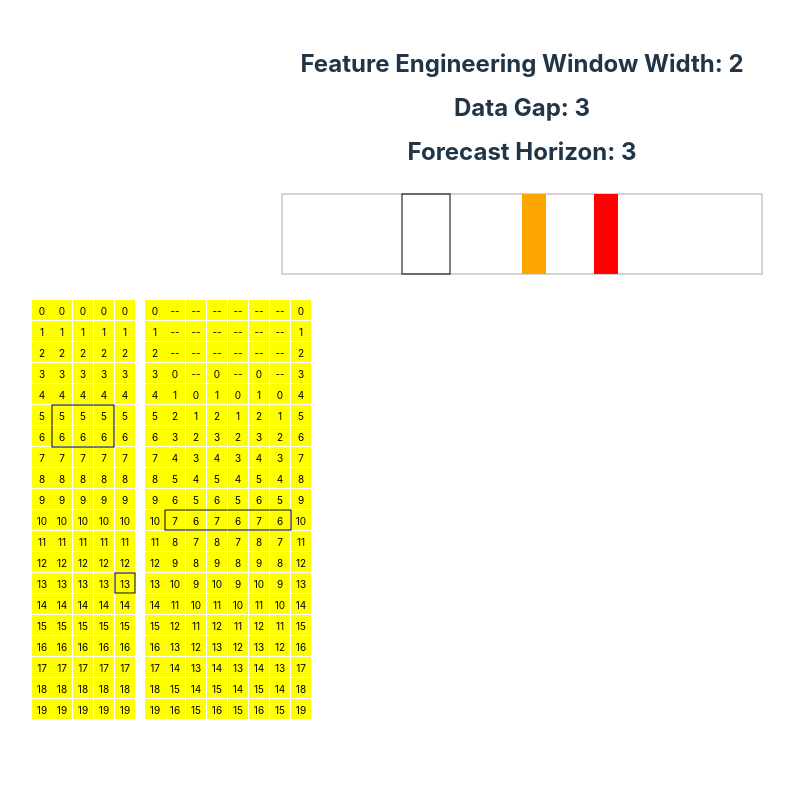
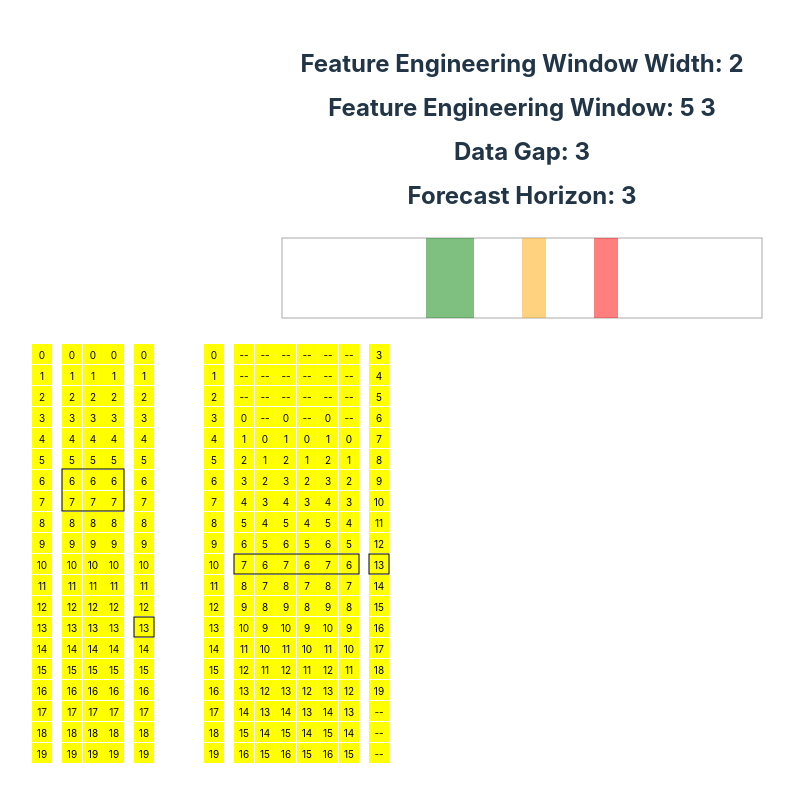
Before and after one commit to dvreed77/data-manipulation, a React (Vite) app: page / in a window 1280 px wide. Shown: the top 802 px of the page, without its empty margins (118-912 px from the left). Built offline with nearby package versions, Linux system fonts and the light colour scheme.

Commit message:
fixed margins

```diff
--- a/src/App.tsx
+++ b/src/App.tsx
@@ -97,6 +97,7 @@ function App() {
     feWindow:
       problemConfig.featureEngineeringEnd -
       problemConfig.featureEngineeringStart,
+    forecastHorizon: problemConfig.forecastHorizon,
   });
 
   const handleProblemChange = (newProblemConfig: ProblemConfig) => {
@@ -112,6 +113,10 @@ function App() {
           {problemConfig.featureEngineeringEnd -
             problemConfig.featureEngineeringStart}
         </h2>
+        <h2>
+          Feature Engineering Window:{" "}
+          {`${-problemConfig.featureEngineeringStart} ${-problemConfig.featureEngineeringEnd}`}
+        </h2>
         <h2>Data Gap: {-problemConfig.featureEngineeringEnd}</h2>
         <h2>Forecast Horizon: {problemConfig.forecastHorizon}</h2>
       </div>
@@ -122,22 +127,18 @@ function App() {
         onChange={handleProblemChange}
       />
       <svg width={1000} height={1000}>
-        {/* {s.draw({ cellSize, x: 0, y: 0 })}
-        {s.lag(1, true).draw({ cellSize, x: cellSize + 1, y: 0 })}
-        {s.lag(1, true).draw({ cellSize, x: 2 * (cellSize + 1), y: 0 })}
-        {s.lag(1, true).draw({ cellSize, x: 3 * (cellSize + 1), y: 0 })}
-        {w.draw({ cellSize })} */}
-        {df1.draw({ cellSize })}
+        {df1.draw()}
 
         <rect
-          x={10 + cellSize} //TODO(dreed): hardcoding gap here
+          x={df1.marginLeft + df1.cellSize + df1.gap1} //TODO(dreed): hardcoding gap here
           y={
-            10 +
-            (cellSize + 1) *
-              (forecastPt + problemConfig.featureEngineeringStart)
+            df1.marginTop +
+            (df1.cellSize + df1.cellGap) *
+              (forecastPt + problemConfig.featureEngineeringStart) +
+            df1.cellSize
           }
           //TODO(dreed): hardcoding padding of 1 here
-          width={df1.columns.length * (cellSize + 1) - 1}
+          width={df1.dataWidth}
           height={
             (cellSize + 1) *
             (problemConfig.featureEngineeringEnd -
@@ -147,22 +148,40 @@ function App() {
           fill="none"
         />
         <rect
-          x={10 + cellSize + df1.columns.length * (cellSize + 1)} //TODO(dreed): hardcoding gap here
-          y={10 + (cellSize + 1) * (forecastPt + problemConfig.forecastHorizon)}
-          //TODO(dreed): hardcoding padding of 1 here
+          x={
+            df1.marginLeft + df1.cellSize + df1.gap1 + df1.dataWidth + df1.gap2
+          }
+          y={
+            df1.marginTop +
+            (cellSize + 1) * (forecastPt + problemConfig.forecastHorizon)
+          }
           width={cellSize}
           height={cellSize}
           stroke="black"
           fill="none"
         />
 
-        <g transform={`translate(${(cellSize + 1) * 3 + 50},0)`}>
-          {df2.draw({ cellSize })}
+        <g transform={`translate(${df1.width + 50}, 0)`}>
+          {df2.draw()}
           <rect
-            x={10 + cellSize} //TODO(dreed): hardcoding gap here
-            y={10 + (cellSize + 1) * forecastPt}
+            x={df2.marginLeft + df2.cellSize + df2.gap1}
+            y={df2.marginTop + (df2.cellSize + df2.cellGap) * forecastPt}
+            width={df2.dataWidth}
+            height={cellSize}
+            stroke="black"
+            fill="none"
+          />
+          <rect
+            x={
+              df2.marginLeft +
+              df2.cellSize +
+              df2.gap1 +
+              df2.dataWidth +
+              df2.gap2
+            } //TODO(dreed): hardcoding gap here
+            y={df2.marginTop + (df2.cellSize + df2.cellGap) * forecastPt}
             //TODO(dreed): hardcoding padding of 1 here
-            width={df2.columns.length * (cellSize + 1)}
+            width={cellSize}
             height={cellSize}
             stroke="black"
             fill="none"
--- a/src/Dataframe.tsx
+++ b/src/Dataframe.tsx
@@ -10,6 +10,14 @@ export class DataFrame {
   columns: Series[] = [];
   target?: Series;
   timeIndex?: Series;
+  cellGap = 1;
+  cellSize = 20;
+  gap1 = 10;
+  gap2 = 10;
+  marginTop = 10;
+  marginLeft = 10;
+  marginRight = 10;
+  marginBottom = 10;
   constructor(columns?: Series[]) {
     if (columns) {
       this.target = new Series().generate(columns[0].values?.length);
@@ -31,7 +39,7 @@ export class DataFrame {
     return new DataFrame(this.columns.map((c) => c.copy()));
   }
 
-  transform({ gap = 0, feWindow = 0 }) {
+  transform({ gap = 0, feWindow = 0, forecastHorizon = 1 }) {
     if (!this.columns) return this;
 
     const newColumns: Series[] = [];
@@ -42,31 +50,49 @@ export class DataFrame {
       }
     });
     this.columns = newColumns;
+    this.target = this.target?.copy().lag(-forecastHorizon, true);
     return this;
   }
 
-  draw({ cellSize = 10 }) {
+  get width() {
+    return (
+      this.cellSize + this.gap1 + this.dataWidth + this.gap2 + this.cellSize
+    );
+  }
+
+  get dataWidth() {
+    return (
+      this.columns.length * this.cellSize +
+      (this.columns.length - 1) * this.cellGap
+    );
+  }
+
+  draw() {
     if (!this.columns) return null;
-    const x = 10;
-    const y = 10;
 
+    const cellSize = this.cellSize;
     return (
-      <g transform={`translate(${x}, ${y})`}>
-        <g transform={`translate(0,0)`}>
-          {ensure(this.target).draw({ cellSize })}
-        </g>
+      <g transform={`translate(${this.marginLeft}, ${this.marginTop})`}>
+        {/* Draw Index */}
+        <g>{ensure(this.timeIndex).draw({ cellSize })}</g>
+
+        {/* Draw Data */}
+        <g transform={`translate(${this.cellSize + this.gap1}, 0)`}>
           {this.columns.map((s, i) => (
             <g
-            transform={`translate(${cellSize + i * (cellSize + 1)}, ${0})`}
+              transform={`translate(${i * (cellSize + this.cellGap)}, ${0})`}
               key={i}
             >
               {s.draw({ cellSize })}
             </g>
           ))}
+        </g>
+
+        {/* Draw Target */}
         <g
           transform={`translate(${
-            cellSize + this.columns.length * (cellSize + 1)
-          },0)`}
+            this.cellSize + this.gap1 + this.dataWidth + this.gap2
+          }, 0)`}
         >
           {ensure(this.target).draw({ cellSize })}
         </g>
--- a/src/DraggableRect.tsx
+++ b/src/DraggableRect.tsx
@@ -1,4 +1,5 @@
 import { useState, MouseEventHandler } from "react";
+import { MovableHandle } from "./MovableBar";
 import { roundNearest } from "./utils";
 
 interface IProps {
@@ -9,6 +10,9 @@ interface IProps {
   max: number;
   step: number;
   height: number;
+  resizable?: boolean;
+  color?: string;
+  offset?: number;
 }
 export const DraggableRect = ({
   x1,
@@ -18,6 +22,9 @@ export const DraggableRect = ({
   max,
   step,
   height,
+  resizable = false,
+  color = "black",
+  offset = 0,
 }: IProps) => {
   const width = x2 - x1;
   const handleMouseDown: MouseEventHandler<SVGRectElement> = (e) => {
@@ -46,15 +53,45 @@ export const DraggableRect = ({
       { once: true }
     );
   };
+
+  function handleStartChange(v: number) {
+    onChange(v - step, x2);
+  }
+
+  function handleStopChange(v: number) {
+    onChange(x1, v - step);
+  }
   return (
+    <g>
       <rect
-      x={x1}
+        x={x1 + offset}
         width={width}
         height={height}
-      stroke="black"
-      fill="rgba(211, 211, 211, 0)"
+        fill={color}
+        opacity={0.5}
         onMouseDown={handleMouseDown}
         style={{ cursor: "move" }}
       />
+      {resizable && (
+        <>
+          <MovableHandle
+            x={x1 + offset} //TODO(dreed): figure out why its +1
+            onChange={handleStartChange}
+            min={0}
+            max={x2 - step}
+            step={step}
+            height={height}
+          />
+          <MovableHandle
+            x={x2 + offset}
+            onChange={handleStopChange}
+            min={x1 + offset}
+            max={max + offset}
+            step={step}
+            height={height}
+          />
+        </>
+      )}
+    </g>
   );
 };
--- a/src/MovableBar.tsx
+++ b/src/MovableBar.tsx
@@ -8,23 +8,23 @@ interface IProps {
   max: number;
   step: number;
   height: number;
-  width: number;
   color?: string;
+  opacity?: number;
 }
 
-export const MovableBar = ({
+export const MovableHandle = ({
   x,
   onChange,
   min,
   max,
   step,
   height,
-  width,
   color = "black",
+  opacity = 1,
 }: IProps) => {
   const [dragging, setDragging] = useState(false);
 
-  const handleMouseDown: MouseEventHandler<SVGRectElement> = (e) => {
+  const handleMouseDown: MouseEventHandler<SVGLineElement> = (e) => {
     let lastX = NaN;
     const initialStart = x;
     e.preventDefault();
@@ -53,16 +53,15 @@ export const MovableBar = ({
     );
   };
   return (
-    <rect
-      x={x}
-      y={0}
-      width={width}
-      height={height}
-      // stroke="black"
-      fill={color}
-      // strokeWidth={dragging ? 4 * step : 10}
-      // opacity={0}
-      style={{ cursor: "move" }}
+    <line
+      x1={x}
+      x2={x}
+      y1={0}
+      y2={height}
+      stroke="black"
+      strokeWidth={dragging ? 4 * 10 : 10}
+      opacity={0}
+      style={{ cursor: "ew-resize" }}
       onMouseDown={handleMouseDown}
     />
   );
--- a/src/ProblemConfigComponent.tsx
+++ b/src/ProblemConfigComponent.tsx
@@ -1,6 +1,6 @@
 import * as d3 from "d3";
 import { DraggableRect } from "./DraggableRect";
-import { MovableBar } from "./MovableBar";
+// import { MovableBar } from "./MovableBar";
 import { ProblemConfig } from "./types";
 
 interface IProps {
@@ -86,35 +86,23 @@ export const ProblemConfigComponent = ({
             width={step}
             height={canvasHeight}
             fill={"orange"}
+            opacity={0.5}
           />
           <DraggableRect
             x1={start}
             x2={stop}
             onChange={handleDragChange}
-            min={0}
+            min={-step}
             max={forecastPoint}
             step={step}
             height={canvasHeight}
+            resizable={true}
+            color="green"
+            offset={step}
           />
-          {/* <MovableBar
-            x={start}
-            onChange={handleStartChange}
-            min={0}
-            max={stop - step}
-            step={step}
-            height={canvasHeight}
-          />
-          <MovableBar
-            x={stop}
-            onChange={handleStopChange}
-            min={start + step}
-            max={canvasWidth}
-            step={step}
-            height={canvasHeight}
-          /> */}
-          <MovableBar
-            x={horizon}
-            width={step}
+          <DraggableRect
+            x1={horizon}
+            x2={horizon + step}
             onChange={handleHorizonChange}
             min={forecastPoint + step}
             max={canvasWidth}
--- a/src/Series.tsx
+++ b/src/Series.tsx
@@ -19,12 +19,27 @@ export class Series {
 
   lag(n: number, trim = false) {
     if (!this.values) return this;
-    for (let i = 0; i < n; i++) {
-      this.values.unshift(NaN);
+
+    if (n === 0) return this;
+
+    if (n > 0) {
+      for (let i = 0; i < n; i++) {
+        this.values.unshift(NaN);
+      }
+
+      if (trim) {
+        this.values = this.values.slice(0, -n);
+      }
     }
 
-    if (trim) {
-      this.values = this.values.slice(0, -n);
+    if (n < 0) {
+      for (let i = 0; i < -n; i++) {
+        this.values.push(NaN);
+      }
+
+      if (trim) {
+        this.values = this.values.slice(-n);
+      }
     }
 
     return this;
```
Lines whose indentation alone changed are shown as unchanged.
